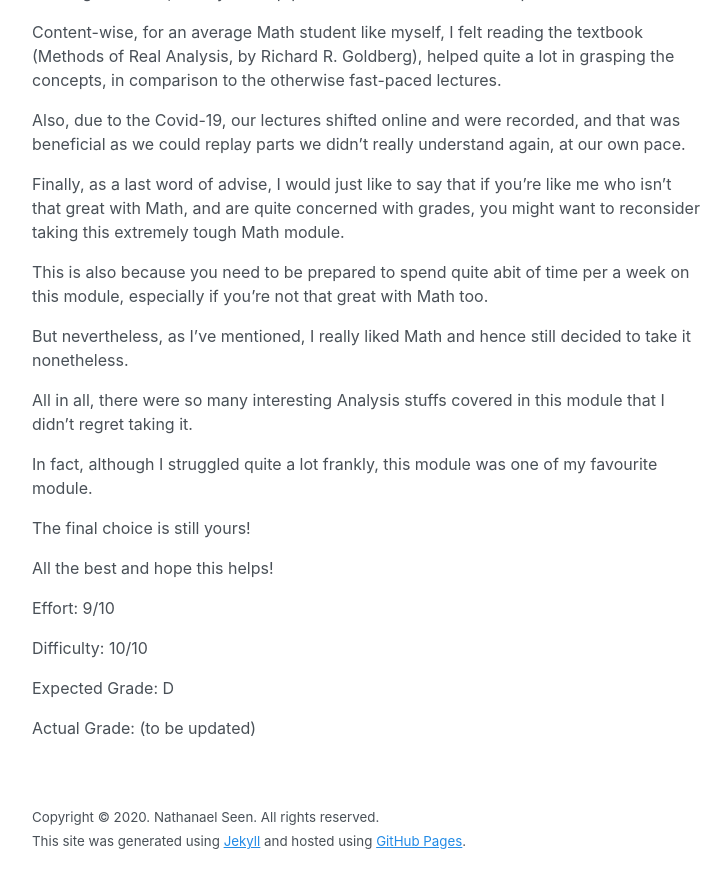
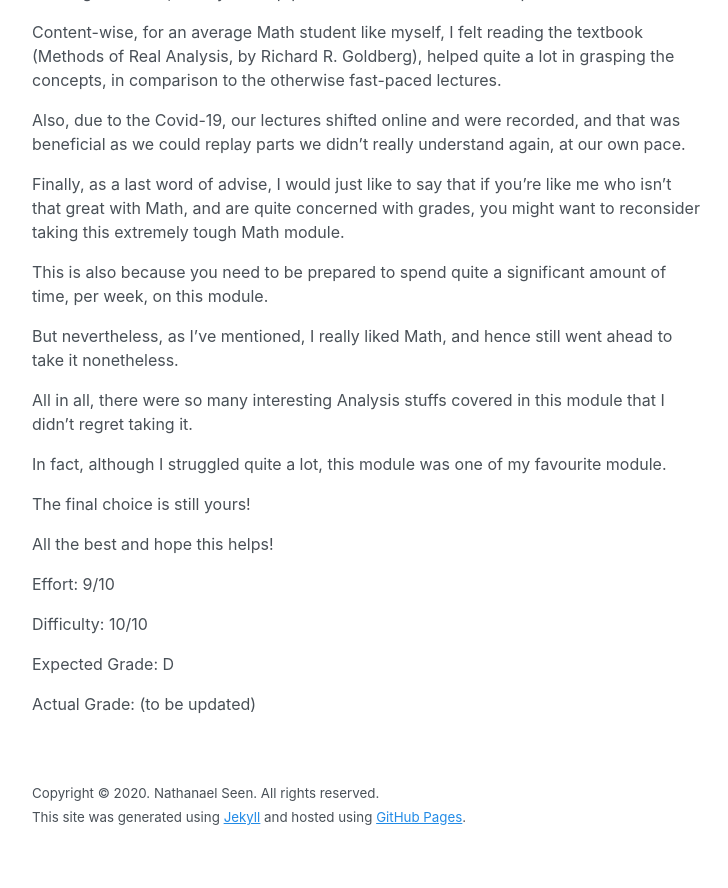
Before and after one commit to nathanaelseen/nathanaelseen.github.io, a Jekyll site: the page built from _pages/ma2108smodulereview.md, in a window 1280 px wide and 900 px high, scrolled down 2829 px. Shown: the top 888 px of the window, without its empty margins (272-1000 px from the left). Built offline with Jekyll 4.4.1, drawn with Linux system fonts in a browser that asks for light colours.

Commit message:
Update page ma2108smodulereview.md

```diff
--- a/_pages/ma2108smodulereview.md
+++ b/_pages/ma2108smodulereview.md
@@ -135,14 +135,15 @@ Finally, as a last word of advise, I would just like to say that if you’re lik
 with Math, and are quite concerned with grades, you might want to reconsider taking this
 extremely tough Math module.
 
-This is also because you need to be prepared to spend quite abit of time per a week on this module,
-especially if you’re not that great with Math too.
+This is also because you need to be prepared to spend quite a significant amount of time,
+per week, on this module.
 
-But nevertheless, as I’ve mentioned, I really liked Math and hence still decided to take it nonetheless.
+But nevertheless, as I’ve mentioned, I really liked Math, and hence still went ahead to
+take it nonetheless.
 
 All in all, there were so many interesting Analysis stuffs covered in this module that I didn’t regret taking it.
 
-In fact, although I struggled quite a lot frankly, this module was one of my favourite module.
+In fact, although I struggled quite a lot, this module was one of my favourite module.
 
 The final choice is still yours!
 
```
